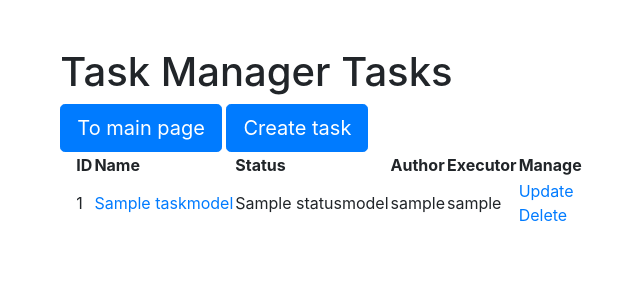
After one commit to dmitriy-ga/python-project-52, a Django app: page /tasks/ in a window 1280 px wide. The commit adds this page. Shown: the top 300 px of the page, without its empty margins (177-817 px from the left). Run offline with Django 4.2, Linux system fonts and the light colour scheme; tables that the repository leaves empty hold one stand-in row (values such as "Sample post"); some libraries are stand-ins or nearby versions.

Commit message:
Add CRUD and tests for tasks

```diff
--- a/task_manager/settings.py
+++ b/task_manager/settings.py
@@ -48,6 +48,7 @@ INSTALLED_APPS = [
     'task_manager',
     'task_manager.users',
     'task_manager.statuses',
+    'task_manager.tasks',
     'bootstrap4',
 ]
 
--- /dev/null
+++ b/task_manager/tasks/apps.py
@@ -0,0 +1,6 @@
+from django.apps import AppConfig
+
+
+class TasksConfig(AppConfig):
+    default_auto_field = 'django.db.models.BigAutoField'
+    name = 'task_manager.tasks'
--- /dev/null
+++ b/task_manager/tasks/models.py
@@ -0,0 +1,21 @@
+from django.db import models
+from task_manager.users.models import User
+from task_manager.statuses.models import StatusModel
+
+
+class TaskModel(models.Model):
+    objects = models.Manager()
+    name = models.CharField(max_length=200, unique=True)
+    description = models.TextField(max_length=200)
+
+    author = models.ForeignKey(User, on_delete=models.PROTECT,
+                               related_name='author')
+
+    executor = models.ForeignKey(User, on_delete=models.PROTECT,
+                                 related_name='executor')
+
+    status = models.ForeignKey(StatusModel, on_delete=models.PROTECT,
+                               related_name='status')
+
+    def __str__(self):
+        return self.name
--- /dev/null
+++ b/task_manager/tasks/urls.py
@@ -0,0 +1,17 @@
+from django.urls import path
+from task_manager.tasks import views
+
+
+urlpatterns = [
+    path('', views.TasksIndex.as_view(), name='tasks_index'),
+
+    path('create/', views.TasksCreate.as_view(), name='tasks_create'),
+
+    path('<int:task_id>/', views.TasksShow.as_view(), name='tasks_show'),
+
+    path('<int:task_id>/update/',
+         views.TasksUpdate.as_view(), name='tasks_update'),
+
+    path('<int:task_id>/delete/',
+         views.TasksDelete.as_view(), name='tasks_delete'),
+]
--- /dev/null
+++ b/task_manager/tasks/views.py
@@ -0,0 +1,45 @@
+from django.views.generic.edit import CreateView, UpdateView, DeleteView
+from django.views.generic import ListView, DetailView
+from django.urls import reverse_lazy
+from .models import TaskModel
+
+
+class TasksIndex(ListView):
+    template_name = 'tasks/index.html'
+    model = TaskModel
+    context_object_name = 'tasks'
+
+
+class TasksShow(DetailView):
+    template_name = 'tasks/show.html'
+    model = TaskModel
+    context_object_name = 'task'
+    pk_url_kwarg = 'task_id'
+
+
+class TasksCreate(CreateView):
+    template_name = 'tasks/create.html'
+    model = TaskModel
+    success_url = reverse_lazy('tasks_index')
+    fields = ['name', 'description', 'executor', 'status']
+
+    def form_valid(self, form):
+        form.instance.author_id = self.request.user.id
+        return super().form_valid(form)
+
+
+class TasksUpdate(UpdateView):
+    template_name = 'tasks/update.html'
+    model = TaskModel
+    success_url = reverse_lazy('tasks_index')
+    fields = ['name', 'description', 'executor', 'status']
+    context_object_name = 'task'
+    pk_url_kwarg = 'task_id'
+
+
+class TasksDelete(DeleteView):
+    template_name = 'tasks/delete.html'
+    model = TaskModel
+    success_url = reverse_lazy('tasks_index')
+    context_object_name = 'task'
+    pk_url_kwarg = 'task_id'
--- a/task_manager/templates/index.html
+++ b/task_manager/templates/index.html
@@ -7,6 +7,7 @@
 
 <a class="btn btn-primary btn-lg" href="{% url 'users_index' %}">{% translate "Users" %}</a>
 <a class="btn btn-primary btn-lg" href="{% url 'statuses_index' %}">{% translate "Statuses" %}</a>
+<a class="btn btn-primary btn-lg" href="{% url 'tasks_index' %}">{% translate "Tasks" %}</a>
 <a class="btn btn-primary btn-lg" href="{% url 'login' %}">{% translate "Log In" %}</a>
 <a class="btn btn-primary btn-lg" href="{% url 'users_create' %}">{% translate "Sign Up" %}</a>
 <a class="btn btn-primary btn-lg" href="{% url 'logout' %}">{% translate "Log Out" %}</a>
--- /dev/null
+++ b/task_manager/templates/tasks/index.html
@@ -0,0 +1,38 @@
+{% extends 'base.html' %}
+{% load bootstrap4 i18n %}
+
+{% block content %}
+<h1>{% translate "Task Manager Tasks" %}</h1>
+<a class="btn btn-primary btn-lg" href="{% url 'main_page' %}">{% translate "To main page" %}</a>
+<a class="btn btn-primary btn-lg" href="{% url 'tasks_create' %}">{% translate "Create task" %}</a>
+
+<div class="container">
+    <main>
+        <table>
+            <thead>
+            <tr>
+                <th>ID</th>
+                <th>Name</th>
+                <th>Status</th>
+                <th>Author</th>
+                <th>Executor</th>
+                <th>Manage</th>
+            </tr>
+            </thead>
+            <tbody>
+            {% for task in tasks %}
+            <tr>
+                <td>{{ task.id }}</td>
+                <td><a href="{% url 'tasks_show' task.id %}">{{ task.name }}</a></td>
+                <td>{{ task.status }}</td>
+                <td>{{ task.author }}</td>
+                <td>{{ task.executor }}</td>
+                <td><a href="{% url 'tasks_update' task.id %}">Update</a><br>
+                    <a href="{% url 'tasks_delete' task.id %}">Delete</a></td>
+            </tr>
+            {% endfor %}
+            </tbody>
+        </table>
+    </main>
+</div>
+{% endblock content %}
--- a/task_manager/urls.py
+++ b/task_manager/urls.py
@@ -23,6 +23,7 @@ urlpatterns = [
     path('', views.index, name='main_page'),
     path('users/', include('task_manager.users.urls')),
     path('statuses/', include('task_manager.statuses.urls')),
+    path('tasks/', include('task_manager.tasks.urls')),
     path('login/', views.ViewForLogin.as_view(), name='login'),
     path('logout/', LogoutView.as_view(), name='logout')
 ]
```
Also changed, not shown: task_manager/tasks/admin.py (added, +7 -0 lines), task_manager/tasks/tests.py (added, +78 -0 lines), task_manager/templates/tasks/create.html (added, +28 -0 lines), task_manager/templates/tasks/delete.html (added, +11 -0 lines), task_manager/templates/tasks/show.html (added, +41 -0 lines), task_manager/templates/tasks/update.html (added, +28 -0 lines), task_manager/tasks/__init__.py (added), task_manager/tasks/migrations/0001_initial.py (added), task_manager/tasks/migrations/__init__.py (added).
